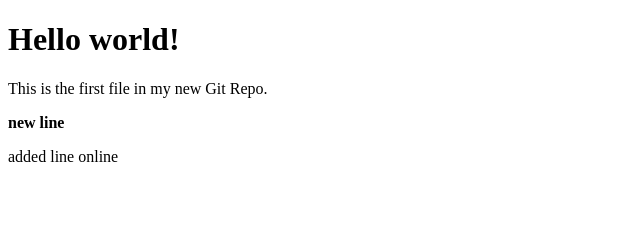
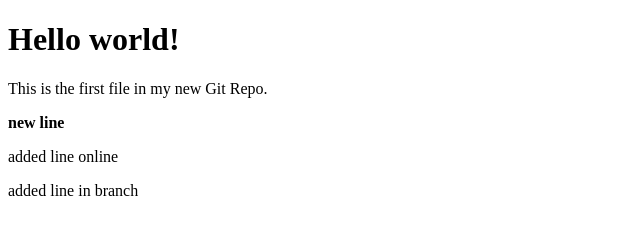
Before and after one commit to ashashettigar1234/helloworld, a plain HTML site: page index.html in a window 1280 px wide. Shown: the whole page, without its empty margins (0-640 px from the left). Drawn offline with Linux system fonts and the light colour scheme.

Commit message:
Update index.html
second commit in newbranch

```diff
--- a/index.html
+++ b/index.html
@@ -9,5 +9,6 @@
 <p>This is the first file in my new Git Repo.</p>
 <p><b>new line</b></p>
  <p>added line online</p>
+ <p>added line in branch</p>
 </body>
 </html>
```
